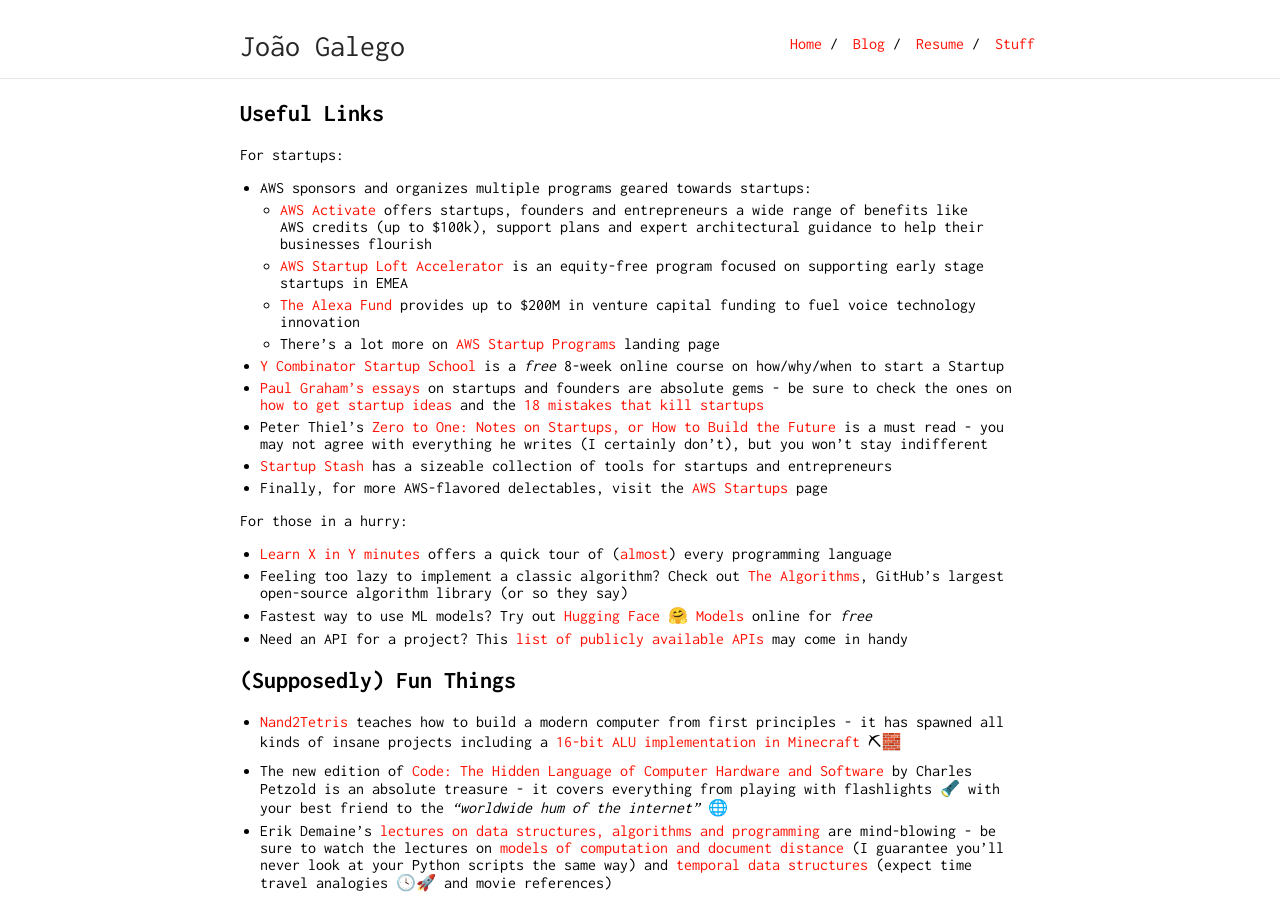
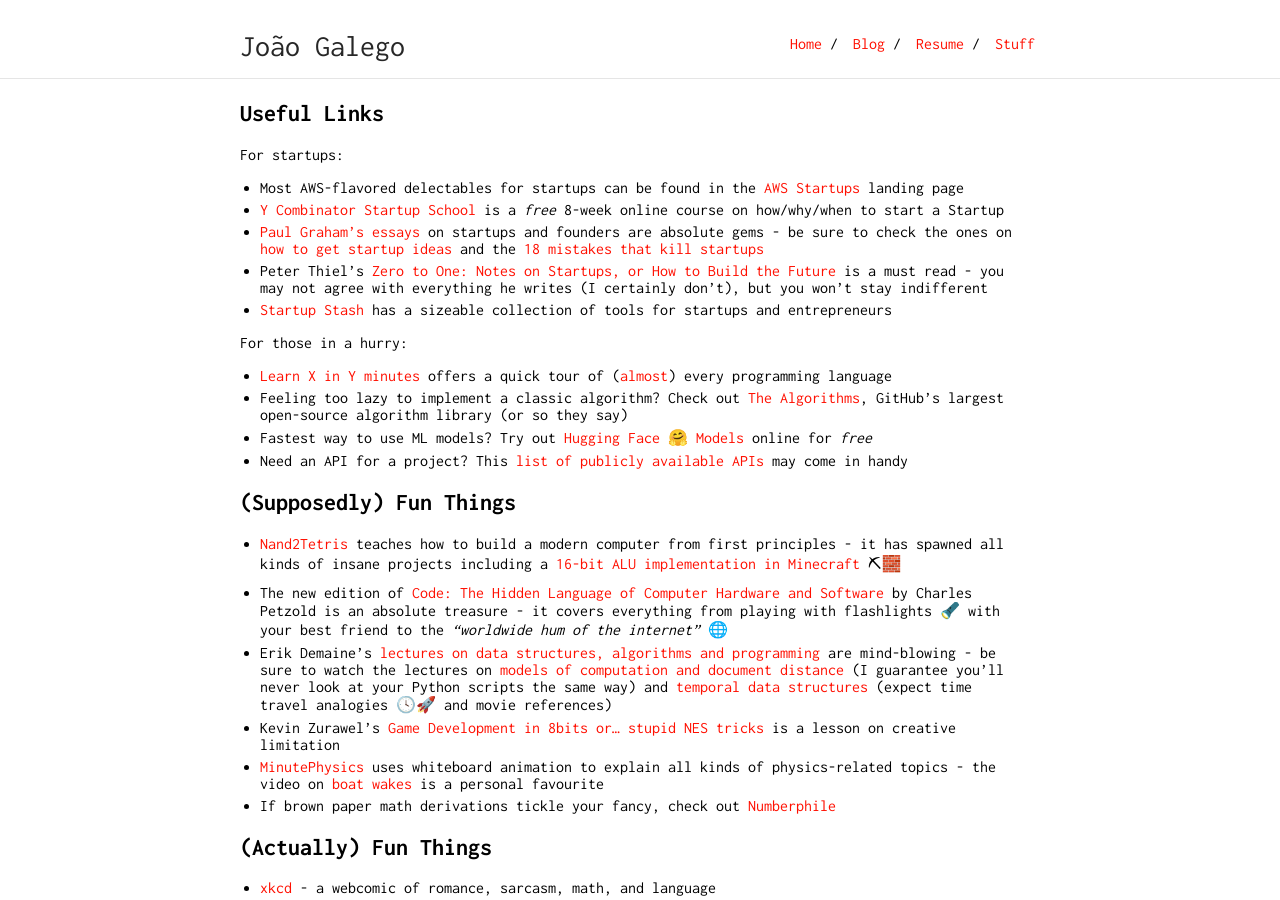
Before and after one commit to JGalego/JGalego.github.io, a Jekyll site: the page built from stuff.md, in a window 1280 px wide and 900 px high. Built offline with Jekyll 4.4.1, drawn with Linux system fonts in a browser that asks for light colours.

Commit message:
Removed some stuff; Minor edits

```diff
--- a/_data/jobs.yml
+++ b/_data/jobs.yml
@@ -4,7 +4,7 @@
     link: https://aws.amazon.com
   roles:
     - name: Solutions Architect
-      desc: helping Startups in every stage of their cloud journey 💡🎯🚀🦄
+      desc: helping startups in every stage of their cloud journey 💡🎯🚀🦄
       when:
         start: 2022
 
--- a/stuff.md
+++ b/stuff.md
@@ -7,16 +7,11 @@
 
 For startups:
 
-* AWS sponsors and organizes multiple programs geared towards startups:
-    - [AWS Activate](https://aws.amazon.com/activate/) offers startups, founders and entrepreneurs a wide range of benefits like AWS credits (up to $100k), support plans and expert architectural guidance to help their businesses flourish
-    - [AWS Startup Loft Accelerator](https://aws-startup-lofts.com/emea/program/accelerator) is an equity-free program focused on supporting early stage startups in EMEA
-    - [The Alexa Fund](https://developer.amazon.com/en-US/alexa/alexa-startups/alexa-fund) provides up to $200M in venture capital funding to fuel voice technology innovation
-    - There's a lot more on [AWS Startup Programs](https://aws.amazon.com/startups/startup-programs/) landing page
+* Most AWS-flavored delectables for startups can be found in the [AWS Startups](https://aws.amazon.com/startups) landing page
 * [Y Combinator Startup School](https://www.startupschool.org/) is a *free* 8-week online course on how/why/when to start a Startup
 * [Paul Graham's essays](http://www.paulgraham.com/articles.html) on startups and founders are absolute gems - be sure to check the ones on [how to get startup ideas](http://www.paulgraham.com/startupideas.html) and the [18 mistakes that kill startups](http://www.paulgraham.com/startupmistakes.html)
 * Peter Thiel's [Zero to One: Notes on Startups, or How to Build the Future](https://www.amazon.com/Zero-One-Notes-Startups-Future/dp/0804139296) is a must read - you may not agree with everything he writes (I certainly don't), but you won't stay indifferent
 * [Startup Stash](https://startupstash.com/) has a sizeable collection of tools for startups and entrepreneurs
-* Finally, for more AWS-flavored delectables, visit the [AWS Startups](https://aws.amazon.com/startups) page
 
 For those in a hurry:
 
```
